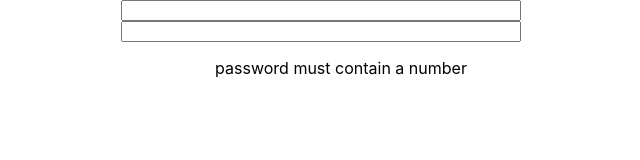
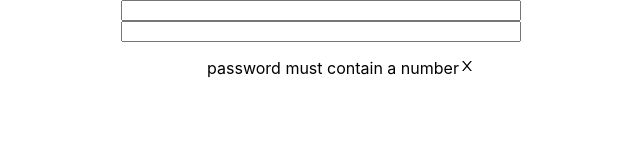
Before and after one commit to CD-Mackay/bad_ui_battles, a React (Create React App) app in the folder bad_password_validation/: page / in a window 1280 px wide. Shown: the top 160 px of the page, without its empty margins (319-959 px from the left). Built offline with nearby package versions, Linux system fonts and the light colour scheme.

Commit message:
implement icons

```diff
--- a/bad_password_validation/src/App.js
+++ b/bad_password_validation/src/App.js
@@ -1,6 +1,7 @@
 import logo from "./logo.svg";
 import "./App.css";
 import { useState } from "react";
+import { AiOutlineCheck, AiOutlineClose } from 'react-icons/ai';
 
 function App() {
   const [password, setPassword] = useState("");
@@ -47,6 +48,7 @@ function App() {
       return (
         <li key={index} className={element.completed ? "complete" : "incomplete"}>
           {element.string}
+          {element.completed ? <AiOutlineCheck /> : <AiOutlineClose />}
         </li>
       );
     });
```
